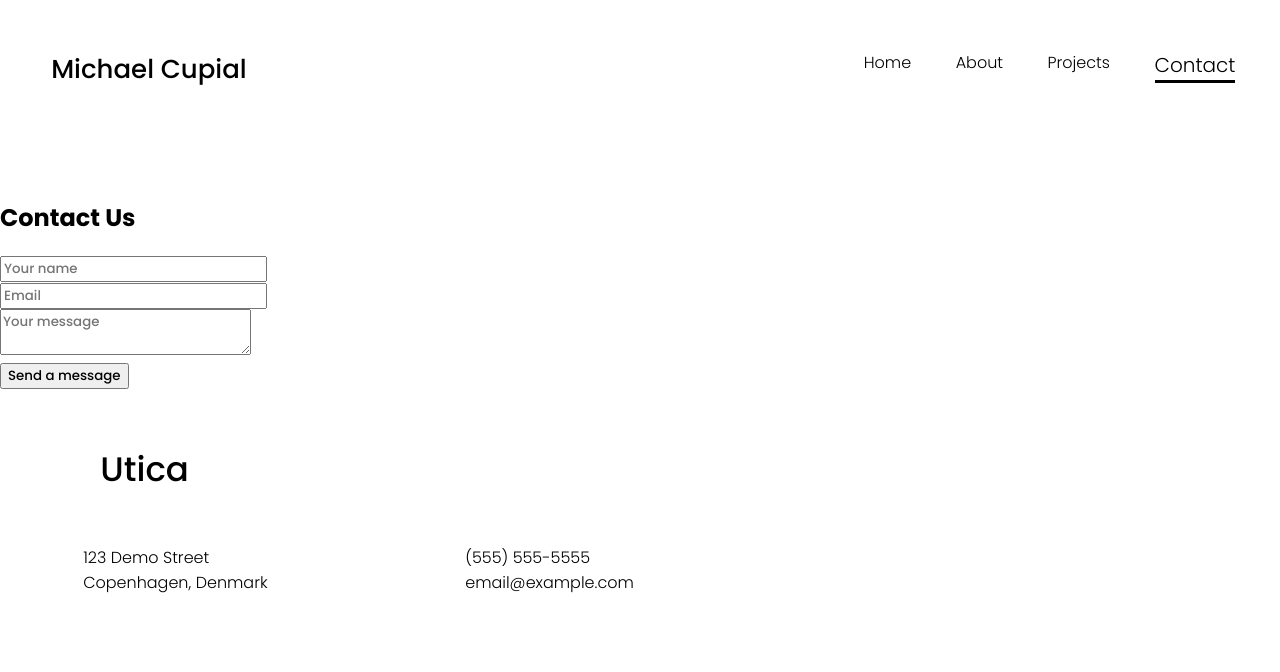
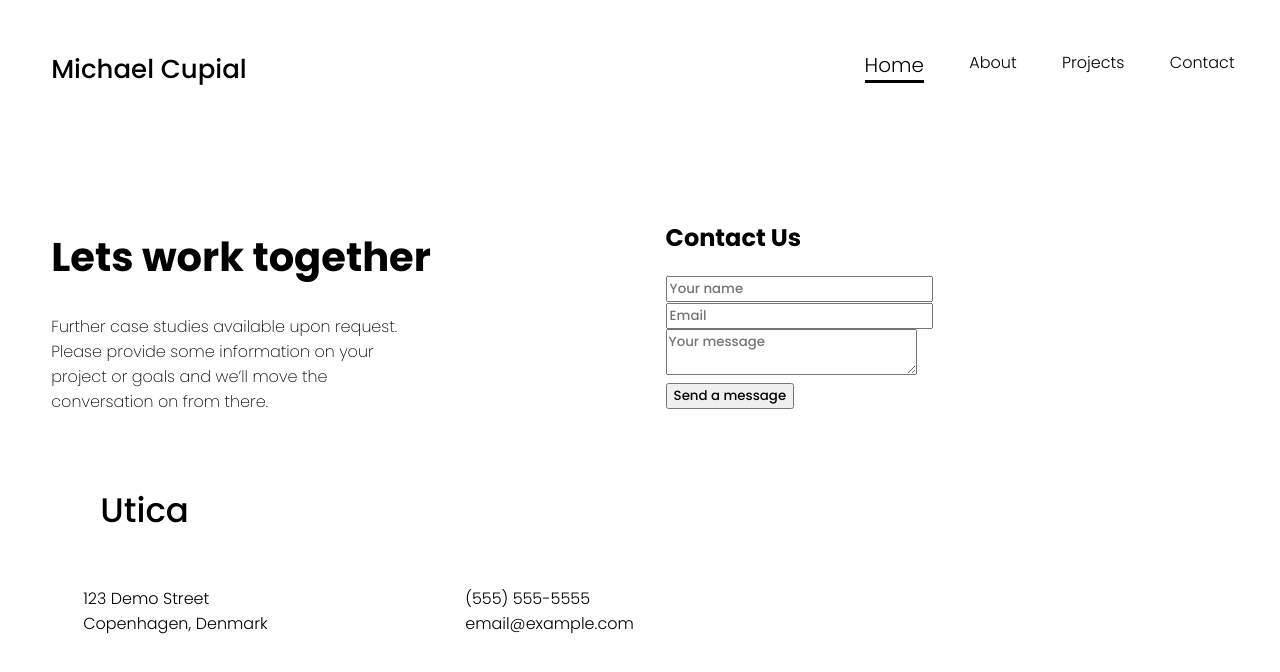
Before and after one commit to YurekB/MichaelV2, a React (Create React App) app in the folder michael/: page /contact in a window 1280 px wide. Shown: the top 672 px of the page. Built offline with nearby package versions, Linux system fonts and the light colour scheme.

Commit message:
projects page now displays project details

```diff
--- a/michael/src/App.css
+++ b/michael/src/App.css
@@ -100,7 +100,7 @@ header h1 {
 
 .vector {
   color: white;
-  background-color: #28282a;
+  background-color: #38383a;
   padding-bottom: 50px;
 }
 
@@ -169,3 +169,27 @@ footer h3 {
   margin-right: 150px;
   width: 200px;
 }
+
+.contact-page {
+  display: flex;
+  margin-left: 4%;
+}
+
+.contact-page-left {
+  width: 50%;
+}
+
+.contact-page-left h1 {
+  font-weight: 700;
+  font-size: 40px;
+}
+
+.contact-page-left p {
+  margin-left: 0px;
+  width: 60%;
+  font-weight: 200;
+}
+
+.contact-page-right {
+  width: 50%;
+}
--- /dev/null
+++ b/michael/src/componenets/Form.jsx
@@ -0,0 +1,71 @@
+import { useEffect } from "react";
+import { useState } from "react";
+
+const Form = () => {
+  const [submitted, setSubmitted] = useState(false);
+
+  const FORM_ENDPOINT = process.env.REACT_APP_FORM;
+  const FORM_ENDPOINT_TEST = process.env.REACT_APP_FORM_TEST;
+
+  const handleSubmit = () => {
+    setTimeout(() => {
+      setSubmitted(true);
+    }, 100);
+  };
+
+  if (submitted) {
+    return (
+      <div className="thankYou">
+        <div className="text-2xl">Thank you!</div>
+        <div className="text-md">We'll be in touch soon.</div>
+      </div>
+    );
+  }
+
+  return (
+    <div className="contactPage">
+      <h2>Contact Us</h2>
+      <form
+        action={FORM_ENDPOINT_TEST}
+        onSubmit={handleSubmit}
+        method="POST"
+        target="_blank"
+        class="form"
+      >
+        <div>
+          <input
+            className="name"
+            type="text"
+            placeholder="Your name"
+            name="name"
+            required
+          />
+        </div>
+        <div>
+          <input
+            className="email"
+            type="email"
+            placeholder="Email"
+            name="email"
+            required
+          />
+        </div>
+        <div>
+          <textarea
+            className="message"
+            placeholder="Your message"
+            name="message"
+            required
+          />
+        </div>
+        <div>
+          <button class="button btn-hover color-8" type="submit">
+            Send a message
+          </button>
+        </div>
+      </form>
+    </div>
+  );
+};
+
+export default Form;
--- /dev/null
+++ b/michael/src/data/data.jsx
@@ -0,0 +1,28 @@
+const projectsArray = [
+  {
+    name: "project 1",
+    location: "pruszowice, Poland",
+    img: "/images/p3.png",
+    info: "this was an extension on a house in poland",
+  },
+  {
+    name: "project 2",
+    location: "manchester",
+    img: "/images/p2.png",
+    info: "manchesters finest project",
+  },
+  {
+    name: "project 3",
+    location: "test",
+    img: "/images/p2.png",
+    info: "tests finest project",
+  },
+  {
+    name: "project 4",
+    location: "test",
+    img: "/images/p2.png",
+    info: "tests finest project",
+  },
+];
+
+export default projectsArray;
--- a/michael/src/pages/Contact.jsx
+++ b/michael/src/pages/Contact.jsx
@@ -1,74 +1,19 @@
-import { useEffect } from "react";
-import { useState } from "react";
+import Form from "../componenets/Form";
 
 const Contact = ({ setActivePage, activePage }) => {
-  const [submitted, setSubmitted] = useState(false);
-
-  const FORM_ENDPOINT = process.env.REACT_APP_FORM;
-  const FORM_ENDPOINT_TEST = process.env.REACT_APP_FORM_TEST;
-
-  useEffect(() => {
-    setActivePage("contact");
-    window.scrollTo(0, 0);
-  }, [setActivePage]);
-
-  const handleSubmit = () => {
-    setTimeout(() => {
-      setSubmitted(true);
-    }, 100);
-  };
-
-  if (submitted) {
-    return (
-      <div className="thankYou">
-        <div className="text-2xl">Thank you!</div>
-        <div className="text-md">We'll be in touch soon.</div>
+  return (
+    <div className="contact-page">
+      <div className="contact-page-left">
+        <h1>Lets work together</h1>
+        <p>
+          Further case studies available upon request. Please provide some
+          information on your project or goals and we’ll move the conversation
+          on from there.
+        </p>
       </div>
-    );
-  }
-
-  return (
-    <div className="contactPage">
-      <h2>Contact Us</h2>
-      <form
-        action={FORM_ENDPOINT_TEST}
-        onSubmit={handleSubmit}
-        method="POST"
-        target="_blank"
-        class="form"
-      >
-        <div>
-          <input
-            className="name"
-            type="text"
-            placeholder="Your name"
-            name="name"
-            required
-          />
-        </div>
-        <div>
-          <input
-            className="email"
-            type="email"
-            placeholder="Email"
-            name="email"
-            required
-          />
-        </div>
-        <div>
-          <textarea
-            className="message"
-            placeholder="Your message"
-            name="message"
-            required
-          />
-        </div>
-        <div>
-          <button class="button btn-hover color-8" type="submit">
-            Send a message
-          </button>
-        </div>
-      </form>
+      <div className="contact-page-right">
+        <Form />
+      </div>
     </div>
   );
 };
--- a/michael/src/pages/Home.jsx
+++ b/michael/src/pages/Home.jsx
@@ -31,26 +31,26 @@ const Home = ({ activePage, setActivePage }) => {
       </div>
       <div className="home-project-pics">
         <div className="main-image-1">
-          <Link to="/projects/1">
+          <Link to="/projects/0">
             <img src="/images/temp/fill1.jpeg" alt="fill1" />
             <p>Project one</p>
           </Link>
         </div>
 
         <div className="main-image-2">
-          <Link to="/projects/2">
+          <Link to="/projects/1">
             <img src="/images/temp/fill2.jpeg" alt="fill2" />
             <p>Project two</p>
           </Link>
         </div>
         <div className="main-image-3">
-          <Link to="/projects/3">
+          <Link to="/projects/2">
             <img src="/images/temp/fill3.jpeg" alt="fill3" />
             <p>Project three</p>
           </Link>
         </div>
         <div className="main-image-4">
-          <Link to="/projects/4">
+          <Link to="/projects/3">
             <img src="/images/temp/fill4.jpeg" alt="fill4" />
             <p>Project four</p>
           </Link>
--- a/michael/src/pages/IndividualProject.jsx
+++ b/michael/src/pages/IndividualProject.jsx
@@ -1,5 +1,6 @@
 import { useEffect } from "react";
 import { useParams } from "react-router-dom";
+import projectsArray from "../data/data";
 
 const IndividualProject = ({ setActivePage }) => {
   useEffect(() => {
@@ -8,7 +9,16 @@ const IndividualProject = ({ setActivePage }) => {
   }, [setActivePage]);
 
   const { project_id } = useParams();
+  const project = projectsArray[project_id];
+  const { name, location, img, info } = project;
 
-  return <p>ind projects: {project_id}</p>;
+  return (
+    <div className="individual-project">
+      <h2>{name}</h2>
+      <img src={img} />
+      <h3>{location}</h3>
+      <p>{info}</p>
+    </div>
+  );
 };
 export default IndividualProject;
```
